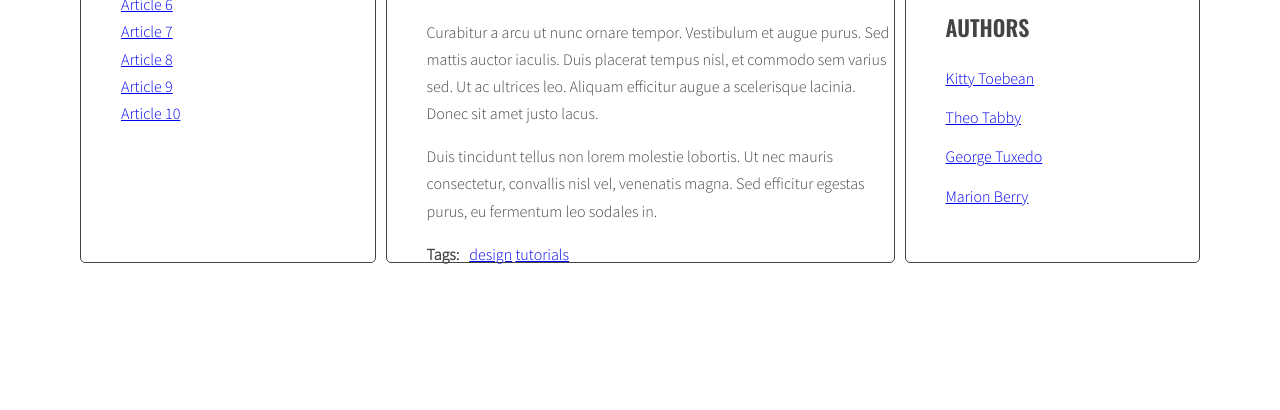
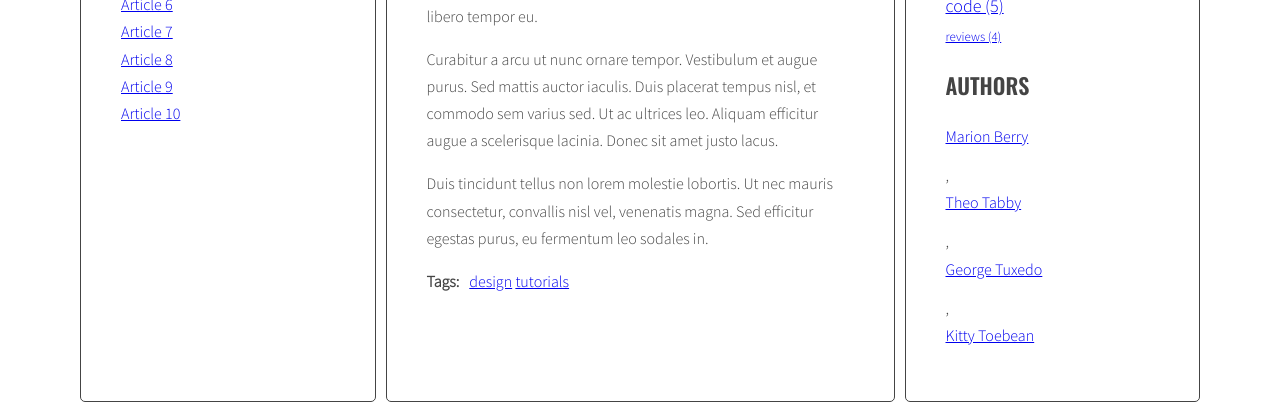
Before and after one commit to gdulab/js-blog, a website: page index.html in a window 1280 px wide. Shown: the part 503-913 px from the top of the page. Before the commit the page ends 853 px from the top, so only its background shows below. Drawn offline with nearby package versions, Linux system fonts and the light colour scheme.

Commit message:
ADD JS script: article Authors, tag cloud, authors list

```diff
--- a/index.html
+++ b/index.html
@@ -163,26 +163,6 @@
               <ul class="list tags"></ul>
               <h2 class="section-title">Authors</h2>
               <ul class="list authors">
-                <li>
-                  <a href="#">
-                    <span class="author-name">Kitty Toebean</span>
-                  </a>
-                </li>
-                <li>
-                  <a href="#">
-                    <span class="author-name">Theo Tabby</span>
-                  </a>
-                </li>
-                <li>
-                  <a href="#">
-                    <span class="author-name">George Tuxedo</span>
-                  </a>
-                </li>
-                <li>
-                  <a href="#">
-                    <span class="author-name">Marion Berry</span>
-                  </a>
-                </li>
               </ul>
             </aside>
           </main>
--- a/js/script.js
+++ b/js/script.js
@@ -5,7 +5,10 @@ const optArticleSelector = '.post',
   optTitleListSelector = '.titles',
   optArticleTagSelector = '.post-tags .list',
   optArticleAuthorSelector = '.post .post-author',
+  optAuthorListSelector = '.list.authors',
   optTagsListSelector = '.list.tags',
+  optCloudClassCount = 5,
+  optCloudClassPrefix = 'tag-size-',
   titleList = document.querySelector(optTitleListSelector),
   articleTagsList = document.querySelector(optArticleTagSelector);
 
@@ -70,10 +73,28 @@ function generateTitleLinks(customSelector = '') {
 
 generateTitleLinks();
 
+function calculateTagsParams (tags) {
+  const params = {max: 0, min: 999999};
+  for (let tag in tags) {
+    console.log(tag + ' is used ' + tags[tag] + ' times');
+    if (tags[tag] > params.max) {
+      params.max = tags[tag];
+    }
+    if (tags[tag] < params.min) {
+      params.min = tags[tag];
+    }
+  }
+  return params;
+}
+
+function calculateTagClass (count, params) {
+  const classNumber = Math.floor( ( (count - params.min) / (params.max - params.min) ) * (optCloudClassCount - 1) + 1 );
+  return optCloudClassPrefix + classNumber;
+}
 
 function generateTags() {
-  /* [NEW] create a new variable allTags with an empty array */
-  let allTags = [];
+  /* [NEW] create a new variable allTags with an empty object */
+  let allTags = {};
   /* find all articles */
   const articles = document.querySelectorAll(optArticleSelector);
   /* START LOOP: for every article: */
@@ -93,10 +114,12 @@ function generateTags() {
       /* add generated code to html variable */
       html = html + linkHTML + ' ';
       /* [NEW] check if this link is NOT already in allTags */
-      if (allTags.indexOf(linkHTML) == -1) {
+      if (!allTags.hasOwnProperty(tag)) {
         /* [NEW] add generated code to allTags array */
-        allTags.push(linkHTML);
+        allTags[tag] = 1;
         /* END LOOP: for each tag */
+      } else {
+        allTags[tag]++;
       }
       /* insert HTML of all the links into the tags wrapper */
       tagsWrapper.innerHTML = html;
@@ -105,14 +128,19 @@ function generateTags() {
   }
   /* [NEW] find list of tags in right column */
   const tagList = document.querySelector(optTagsListSelector);
-  /* [NEW] add html from allTags to tagList */
-  tagList.innerHTML = allTags.join(' ');
+  let allTagsHTML = '';
+  const tagsParams = calculateTagsParams(allTags);
+  console.log('tagsParams:', tagsParams);
+  for (let tag in allTags) {
+    allTagsHTML += '<li><a href="#tag-' + tag + '" class="' + calculateTagClass (allTags[tag], tagsParams) +'"><span>' + tag + ' ('+ allTags[tag] + ')' + '</span></a></li>';
+  }
+  tagList.innerHTML = allTagsHTML;
 }
 
 generateTags();
 
 
-function tagClickHandler(event) { // Nie działa. Nie wiem jak to zrobić.
+function tagClickHandler(event) {
   /* prevent default action for this event */
   event.preventDefault();
   /* make new constant named "clickedElement" and give it the value of "this" */
@@ -130,7 +158,7 @@ function tagClickHandler(event) { // Nie działa. Nie wiem jak to zrobić.
     /* END LOOP: for each active tag link */
   }
   /* find all tag links with "href" attribute equal to the "href" constant */
-  const tagLinks = document.querySelectorAll('[href="href"]');
+  const tagLinks = document.querySelectorAll(`a[href="${href}"]`);
   /* START LOOP: for each found tag link */
   for (let tagLink of tagLinks) {
     /* add class active */
@@ -143,7 +171,7 @@ function tagClickHandler(event) { // Nie działa. Nie wiem jak to zrobić.
 
 function addClickListenersToTags() {
   /* find all links to tags */
-  const tagLinks = document.querySelectorAll('a');
+  const tagLinks = document.querySelectorAll('a[href^="#tag-"]');
   /* START LOOP: for each link */
   for (let tagLink of tagLinks) {
     /* add tagClickHandler as event listener for that link */
@@ -156,6 +184,7 @@ addClickListenersToTags();
 
 
 function generateAuthors() {
+  let allAuthors = [];
   /* find all articles */
   const articles = document.querySelectorAll(optArticleSelector);
   /* START LOOP: for every article: */
@@ -167,11 +196,20 @@ function generateAuthors() {
     /* get data-author */
     const articleAuthor = article.getAttribute("data-author");
     /* create author link */
-    html = '<a href="' + articleAuthor + '"><span>' + articleAuthor + '</span></a></li>';
+    html = '<a href="#author-' + articleAuthor + '"><span>' + articleAuthor + '</span></a>';
+    let authorListLink = '<li>' + html + '</li>';
+    console.log(authorListLink);
     /* insert HTML to authorWrapper */
     authorWrapper.innerHTML = html;
     /* END LOOP: for every article */
+    if(allAuthors.indexOf(authorListLink) == -1) {
+      allAuthors.push(authorListLink);
+    }
   }
+
+  const authorList = document.querySelector(optAuthorListSelector);
+  authorList.innerHTML = allAuthors;
+
 }
 
 generateAuthors();
@@ -180,14 +218,14 @@ generateAuthors();
 function authorClickHandler(event) {
   event.preventDefault();
   const clickedElement = this;
-  const author = clickedElement.querySelector('a').getAttribute('href');
+  const href = clickedElement.getAttribute('href');
+  const author = href.replace('#author-', '');
   generateTitleLinks('[data-author="' + author + '"]');
-
 }
 
 function addClickListenersToAuthors() {
   /* find all links to tags */
-  const authorLinks = document.querySelectorAll('.post-author');
+  const authorLinks = document.querySelectorAll('a[href^="#author-"]');
   /* START LOOP: for each link */
   for (let authorLink of authorLinks) {
     /* add tagClickHandler as event listener for that link */
--- a/sass/style.scss
+++ b/sass/style.scss
@@ -103,14 +103,9 @@ body {
 /* Post */
 
 .post {
-
-  position: absolute;
-  opacity: 0;
-  transition: all 1s;
-  z-index: 0;
+  display: none;
   &.active {
-    opacity: 1;
-    z-index: 1;
+    display: block;
   }
 }
 
@@ -124,3 +119,25 @@ body {
     margin: 0 10px 0 0;
   }
 }
+
+/* tag cloud sizes */
+
+.tag-size-5 {
+  font-size: xx-large;
+}
+
+.tag-size-4 {
+  font-size: x-large;
+}
+
+.tag-size-3 {
+  font-size: large;
+}
+
+.tag-size-2 {
+  font-size: medium;
+}
+
+.tag-size-1 {
+  font-size: small;
+}
```
Also changed, not shown: css/style.css, 1 other file.
